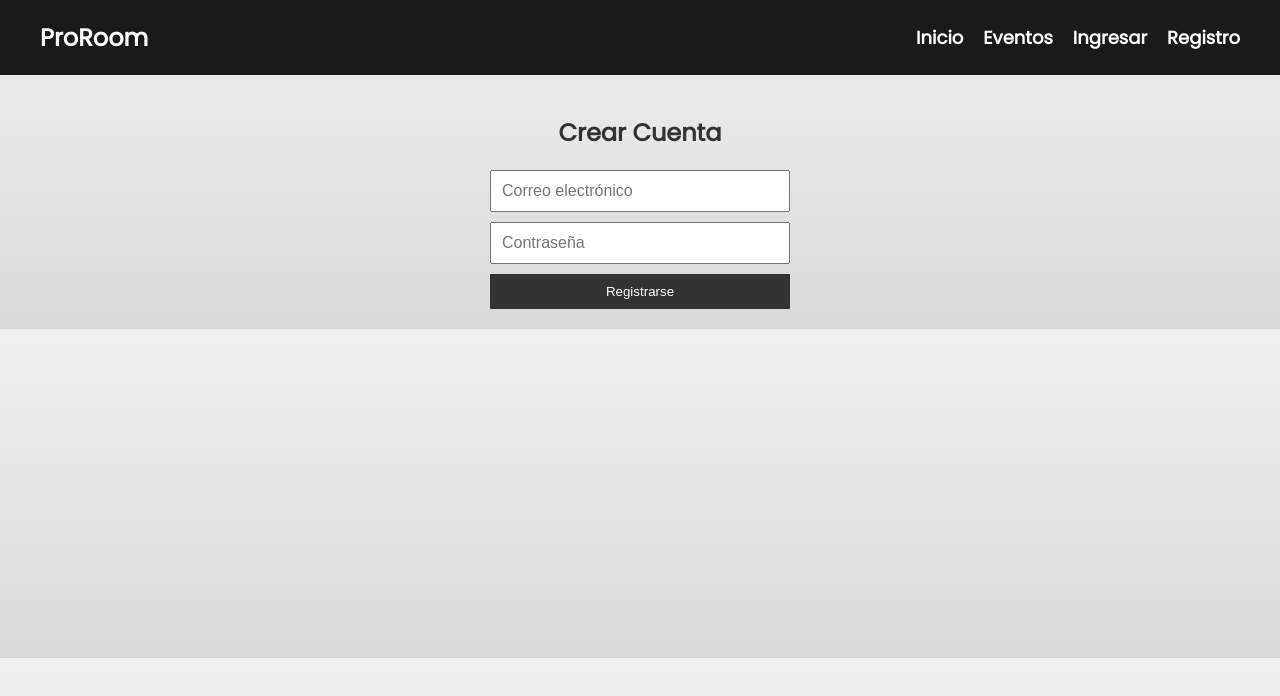
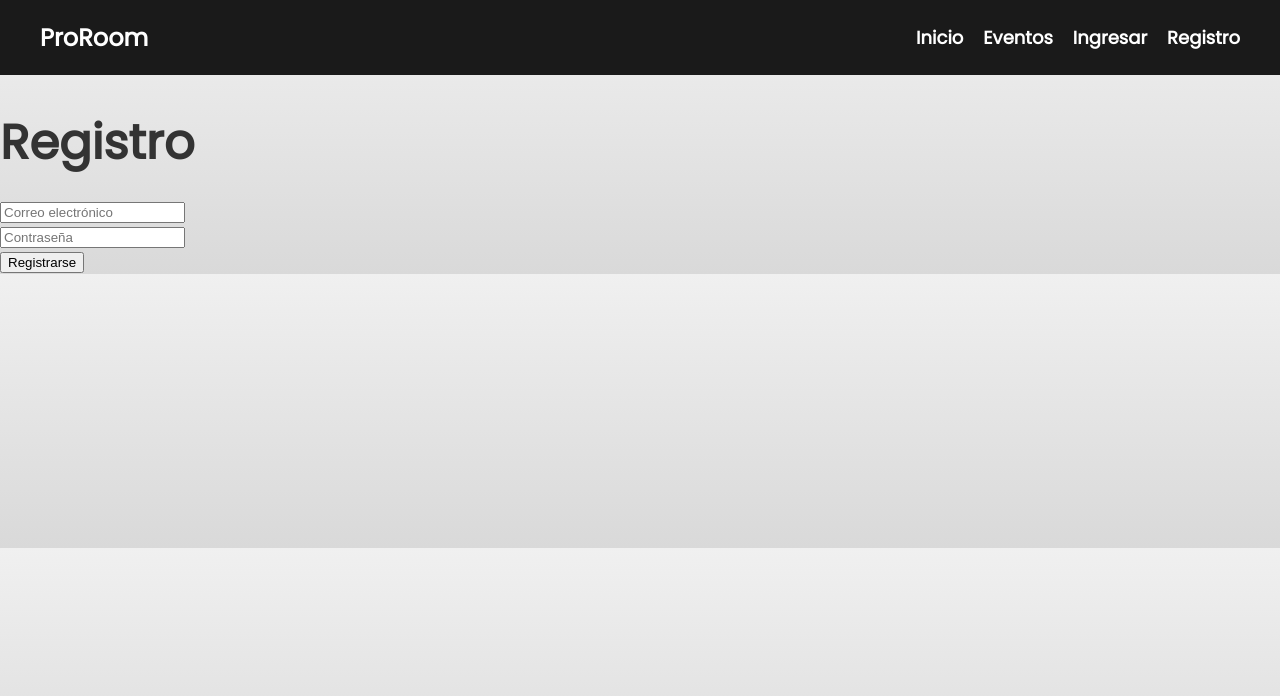
Before and after one commit to miilthon92/proRoom, a React (Vite) app: page /registro in a window 1280 px wide. Shown: the top 696 px of the page. Built offline with nearby package versions, Linux system fonts and the light colour scheme; no server answers.

Commit message:
Fix navegacion en registro

```diff
--- a/src/pages/Registro.jsx
+++ b/src/pages/Registro.jsx
@@ -1,56 +1,44 @@
-import React, { useState } from 'react';
+import { useState } from 'react';
 import { createUserWithEmailAndPassword } from 'firebase/auth';
-import { auth } from '../firebase';
+import { auth } from '../firebaseConfig';
 import { useNavigate } from 'react-router-dom';
 
-function Registro() {
+const Registro = () => {
   const [email, setEmail] = useState('');
   const [password, setPassword] = useState('');
-  const [error, setError] = useState('');
   const navigate = useNavigate();
 
-  const handleSubmit = async (e) => {
+  const handleRegistro = async (e) => {
     e.preventDefault();
-    setError('');
     try {
       await createUserWithEmailAndPassword(auth, email, password);
-      console.log('Usuario creado correctamente');
-      setTimeout(() => {
-        navigate('/login'); // Redirigimos forzado después de 500ms
-      }, 500);
+      console.log('Usuario registrado exitosamente');
+      navigate('/login'); // redirecciona al login después de registrar
     } catch (error) {
-      console.error(error);
-      setError('Error al registrarse: ' + error.message);
+      console.error('Error registrando el usuario', error.message);
     }
   };
 
   return (
-    <div style={{ padding: '20px', textAlign: 'center' }}>
-      <h2>Crear Cuenta</h2>
-      <form onSubmit={handleSubmit} style={{ display: 'flex', flexDirection: 'column', gap: '10px', maxWidth: '300px', margin: '0 auto' }}>
+    <div>
+      <h1>Registro</h1>
+      <form onSubmit={handleRegistro}>
         <input
           type="email"
           placeholder="Correo electrónico"
           value={email}
           onChange={(e) => setEmail(e.target.value)}
-          required
-          style={{ padding: '10px', fontSize: '16px' }}
-        />
+        /><br/>
         <input
           type="password"
           placeholder="Contraseña"
           value={password}
           onChange={(e) => setPassword(e.target.value)}
-          required
-          style={{ padding: '10px', fontSize: '16px' }}
-        />
-        {error && <p style={{ color: 'red' }}>{error}</p>}
-        <button type="submit" style={{ padding: '10px', backgroundColor: '#333', color: '#fff', border: 'none', cursor: 'pointer' }}>
-          Registrarse
-        </button>
+        /><br/>
+        <button type="submit">Registrarse</button>
       </form>
     </div>
   );
-}
+};
 
 export default Registro;
```
